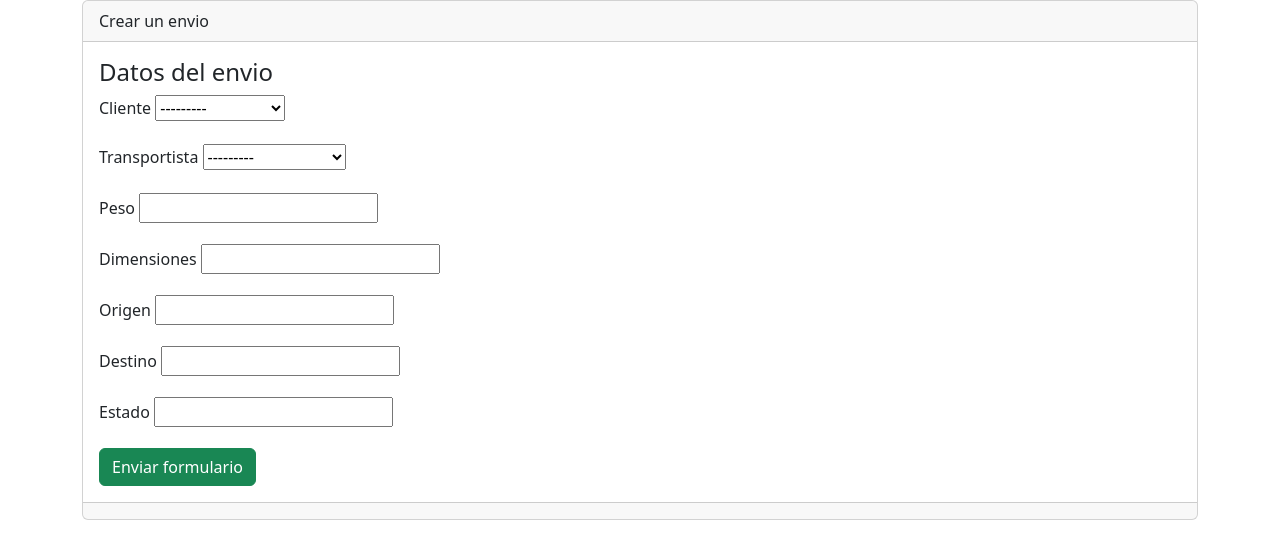
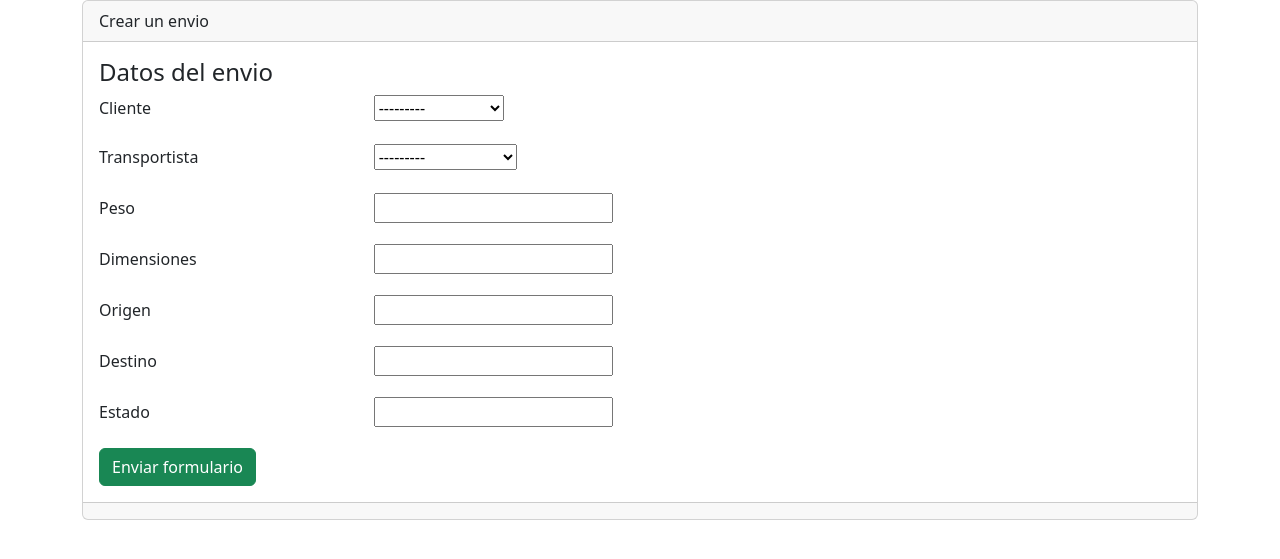
Before and after one commit to Spoilt83/Logistics, a Django app: page /create_shipment in a window 1280 px wide. Shown: the part 56-615 px from the top of the page. Run offline with Django 5.2, Linux system fonts and the light colour scheme; data comes from the database, SQL or seed files in the repository; both versions use the stored data as it was after the commit.

Commit message:
updating views and forms file

```diff
--- a/logisticSystem/logistics/templates/packages/form.html
+++ b/logisticSystem/logistics/templates/packages/form.html
@@ -1,10 +1,11 @@
 <form enctype="multipart/form-data" method="post">
     {% csrf_token %}
+
     {% for field in form %}
-        <div class="mb-3">
-            <label for="{{ field.id_for_label }}" class="form-label">{{ field.label }}</label>
+        <div class="mb-3 col-12">
+            <label for="{{ field.id_for_label }}" class="form-label col-3">{{ field.label }}</label>
             {{ field }}
-            <div id="helpId" class="form-text">{{ field.help_text }}</div>
+            <div id="helpId" class="form-text col-9">{{ field.help_text }}</div>
         </div>
         <div class="col-12 help_text">{{ field.errors }}</div>
     {% endfor %}
@@ -17,20 +18,4 @@
             value="Enviar formulario"
         />
 
-
-
 </form>
-
-
-    <!-- <div class="mb-3">
-        <label for="" class="form-label">Nombre:</label>
-        <input
-            type="text"
-            class="form-control"
-            name=""
-            id=""
-            aria-describedby="helpId"
-            placeholder="Nombre del usuario"
-        />
-
-    </div> -->
--- a/logisticSystem/logistics/templates/packages/packages.html
+++ b/logisticSystem/logistics/templates/packages/packages.html
@@ -40,7 +40,7 @@
                                 name=""
                                 id=""
                                 class="btn btn-primary"
-                                href="{% url 'update_shipment' %}"
+                                href="{% url 'update_shipment' package.id %}"
                                 role="button"
                                 >Editar</a
                             >
@@ -48,7 +48,7 @@
                                 name=""
                                 id=""
                                 class="btn btn-danger"
-                                href="{% url 'delete_shipment' %}"
+                                href="{% url 'delete_shipment' package.id %}"
                                 role="button"
                                 >Eliminar</a
                              >
--- a/logisticSystem/logistics/urls.py
+++ b/logisticSystem/logistics/urls.py
@@ -4,8 +4,8 @@
 urlpatterns = [
     path('', views.index, name='index'),
     path('create_shipment', views.create_shipment, name='create_shipment'),
-    path('update_shipment', views.update_shipment, name='update_shipment'),
-    path('delete_shipment', views.delete_shipment, name='delete_shipment'),
+    path('update_shipment/<int:id>', views.update_shipment, name='update_shipment'),
+    path('delete_shipment/<int:id>', views.delete_shipment, name='delete_shipment'),
     path('packages', views.packages, name='packages'),
     path('packages_sent', views.packages_sent, name='packages_sent'),
     path('packages_asigned', views.packages_asigned, name='packages_asigned'),
--- a/logisticSystem/logistics/views.py
+++ b/logisticSystem/logistics/views.py
@@ -21,12 +21,19 @@
     return render(request, 'packages/create_shipment.html', {'form': form})
 
 
-def update_shipment(request):
-    return render(request, 'packages/update_shipment.html')
+def update_shipment(request, id):
+    package = Package.objects.get(id=id)
+    form = PackageForm(request.POST or None, instance=package)
+    if form.is_valid() and request.method == 'POST':
+        form.save()
+        return redirect('packages')
+    return render(request, 'packages/update_shipment.html', {'form': form})
 
 
-def delete_shipment(request):
-    return render(request, 'packages/delete_shipment.html')
+def delete_shipment(request, id):
+    package = Package.objects.get(id=id)
+    package.delete()
+    return redirect('packages')
 
 
 def packages_sent(request):
```
Also changed, not shown: logisticSystem/db.sqlite3.
